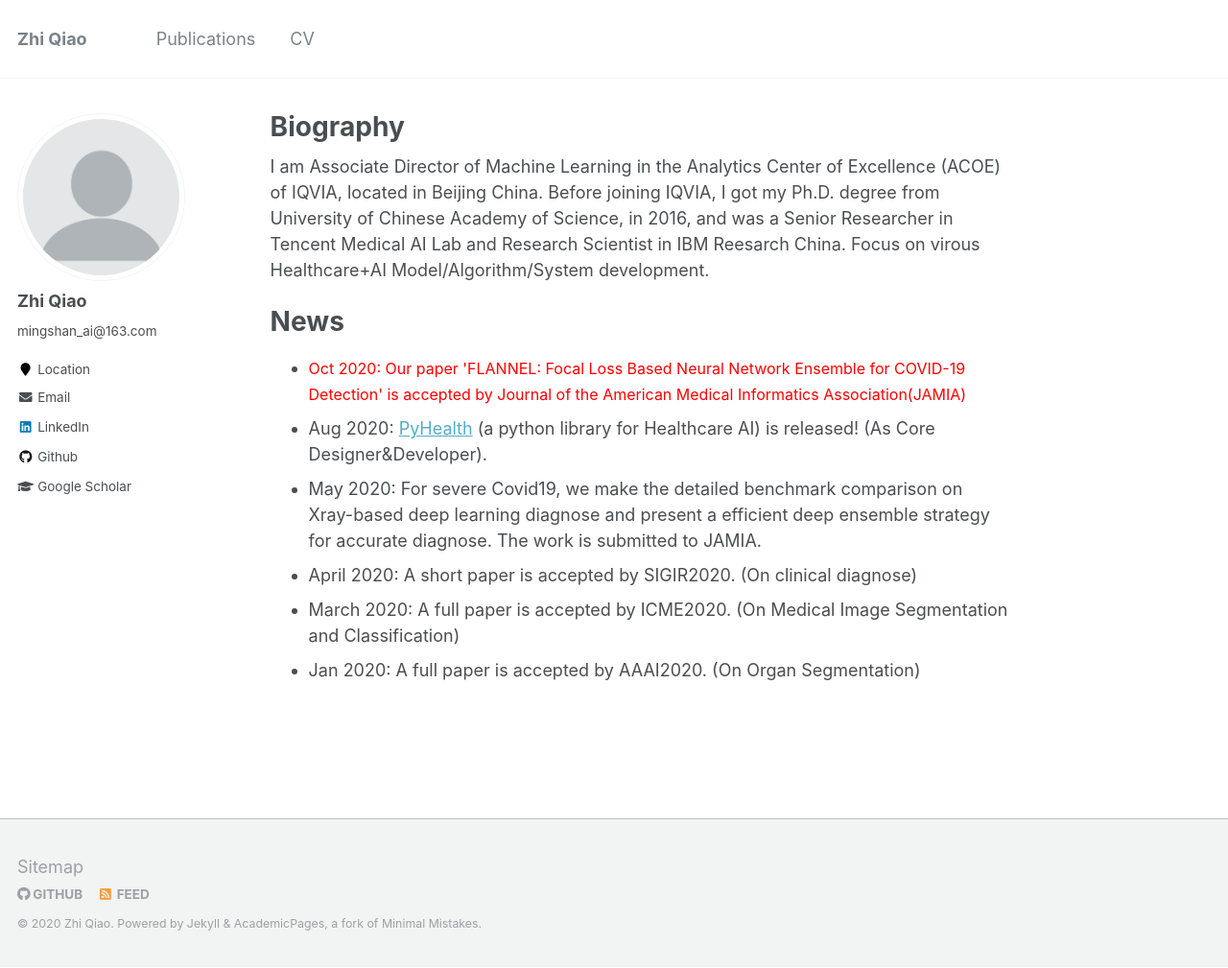
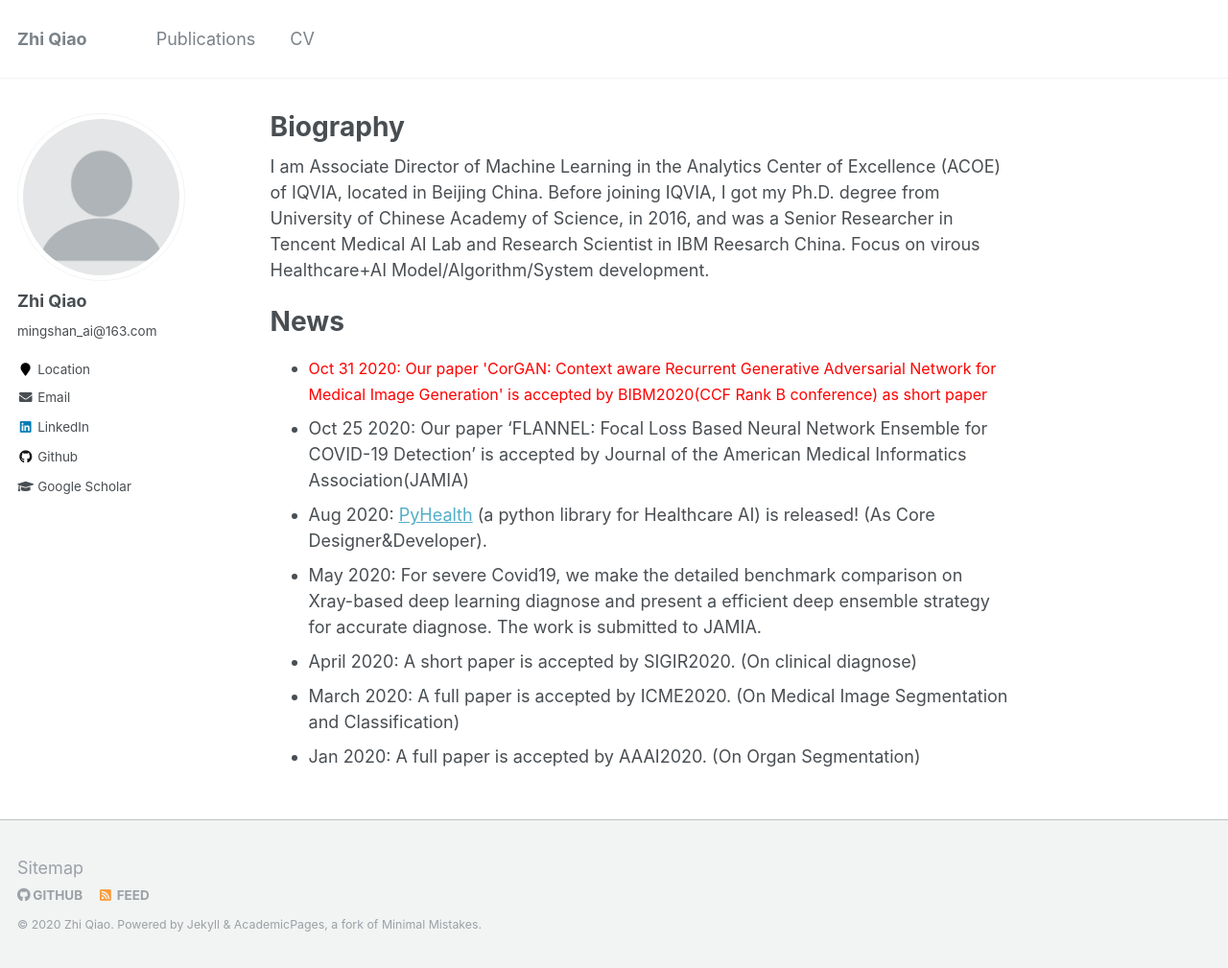
Before and after one commit to qxiaobu/qxiaobu.github.io, a Jekyll site: the page built from _pages/about.md, in a window 1280 px wide and 1009 px high. Shown: the whole window at 96% size. Built offline with Jekyll 4.4.1, drawn with Linux system fonts in a browser that asks for light colours.

Commit message:
Update about.md

```diff
--- a/_pages/about.md
+++ b/_pages/about.md
@@ -12,7 +12,9 @@ I am Associate Director of Machine Learning in the Analytics Center of Excellenc
 
 News
 ======
-  * <font size="3" color="red">Oct 2020: Our paper 'FLANNEL: Focal Loss Based Neural Network Ensemble for COVID-19 Detection' is accepted by Journal of the American Medical Informatics Association(JAMIA)</font>
+
+  * <font size="3" color="red">Oct 31 2020: Our paper 'CorGAN: Context aware Recurrent Generative Adversarial Network for Medical Image Generation' is accepted by BIBM2020(CCF Rank B conference) as short paper</font>
+  * Oct 25 2020: Our paper 'FLANNEL: Focal Loss Based Neural Network Ensemble for COVID-19 Detection' is accepted by Journal of the American Medical Informatics Association(JAMIA)
   * Aug 2020: [PyHealth](https://github.com/yzhao062/PyHealth) (a python library for Healthcare AI) is released! (As Core Designer&Developer).
   * May 2020: For severe Covid19, we make the detailed benchmark comparison on Xray-based deep learning diagnose and present a efficient deep ensemble strategy for accurate diagnose. The work is submitted to JAMIA.
   * April 2020: A short paper is accepted by SIGIR2020. (On clinical diagnose)
```
